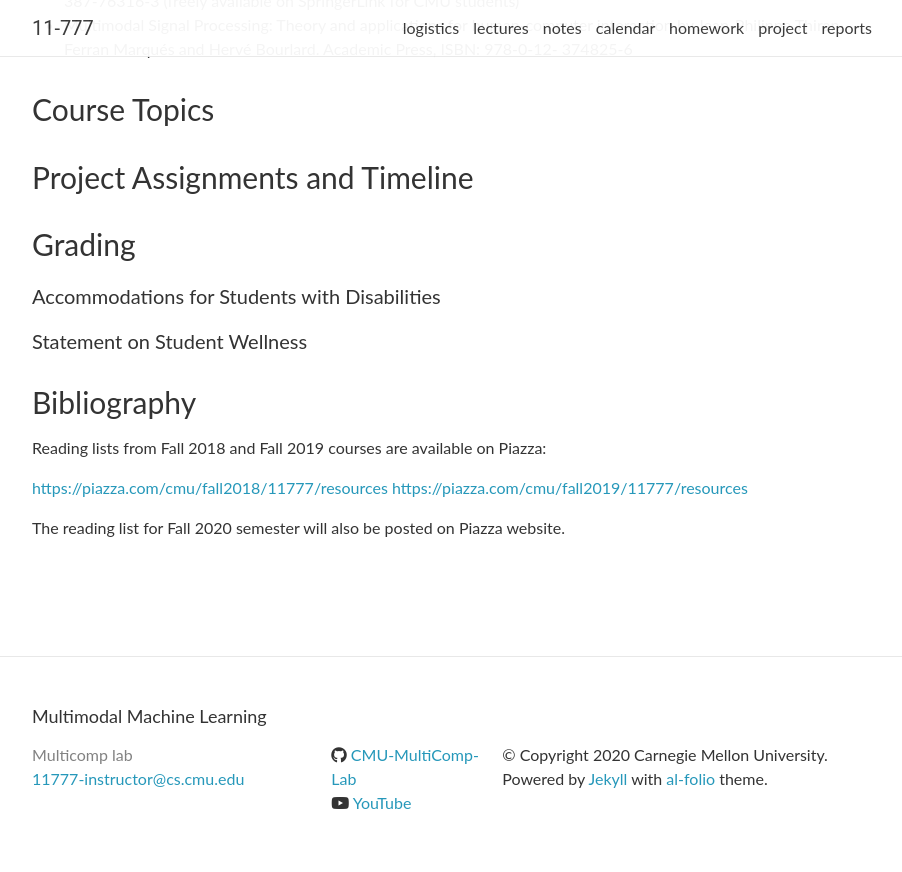
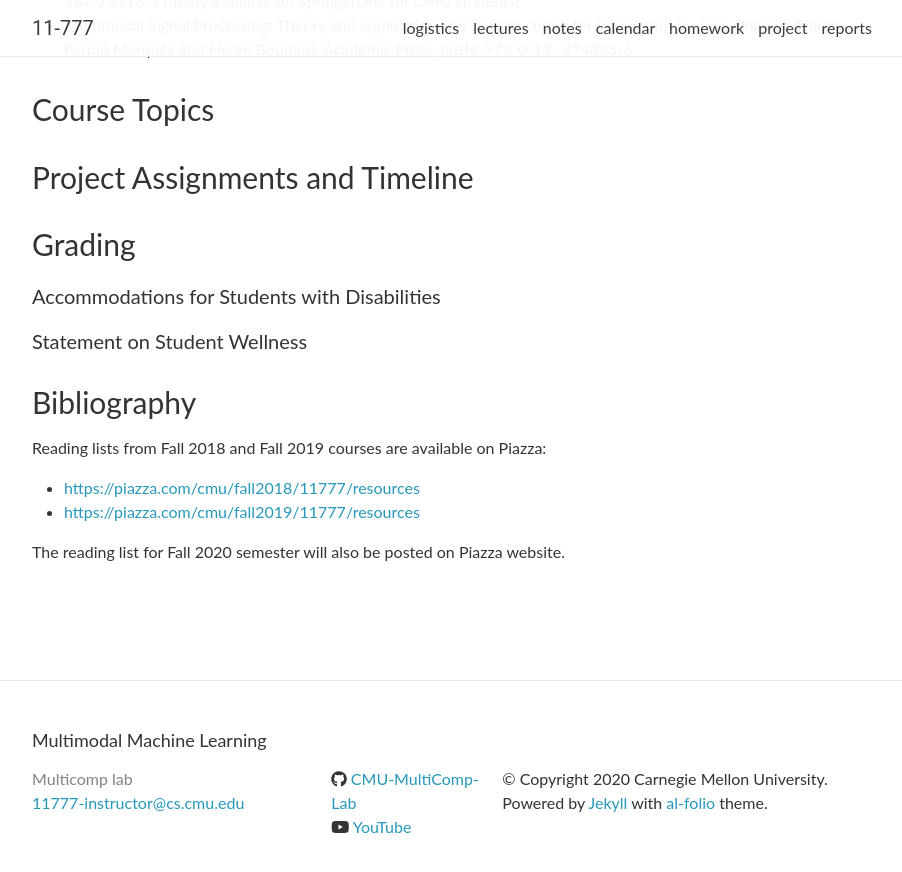
Before and after one commit to pliang279/mmml-course, a Jekyll site: the page built from _pages/logistics.md, in a window 1280 px wide and 900 px high, scrolled down 1399 px. Shown: the top 872 px of the window, without its empty margins (188-1090 px from the left). Built offline with Jekyll 4.4.1, drawn with Linux system fonts in a browser that asks for light colours; nearby versions of some CDN libraries; comment, search, counter and statistics services are not loaded.

```diff
--- a/_pages/logistics.md
+++ b/_pages/logistics.md
@@ -72,7 +72,7 @@ Jean-Philippe Thiran, Ferran Marqués and Hervé Bourlard. Academic Press, ISBN:
 ### Bibliography
 Reading lists from Fall 2018 and Fall 2019 courses are available on Piazza:
 
-[https://piazza.com/cmu/fall2018/11777/resources](https://piazza.com/cmu/fall2018/11777/resources){:target="\_blank"}
-[https://piazza.com/cmu/fall2019/11777/resources](https://piazza.com/cmu/fall2019/11777/resources){:target="\_blank"}
+- [https://piazza.com/cmu/fall2018/11777/resources](https://piazza.com/cmu/fall2018/11777/resources){:target="\_blank"}
+- [https://piazza.com/cmu/fall2019/11777/resources](https://piazza.com/cmu/fall2019/11777/resources){:target="\_blank"}
 
 The reading list for Fall 2020 semester will also be posted on Piazza website.
```
